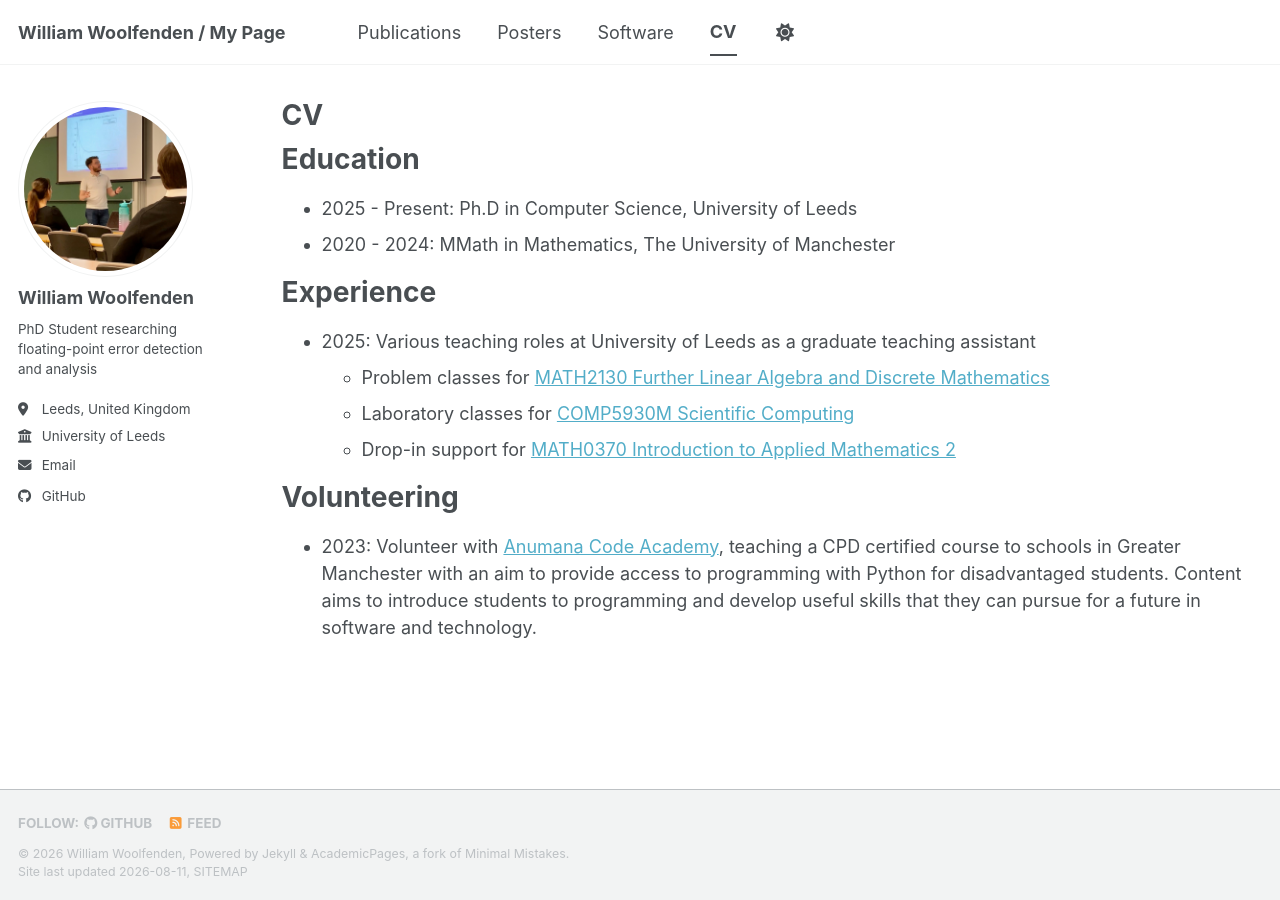
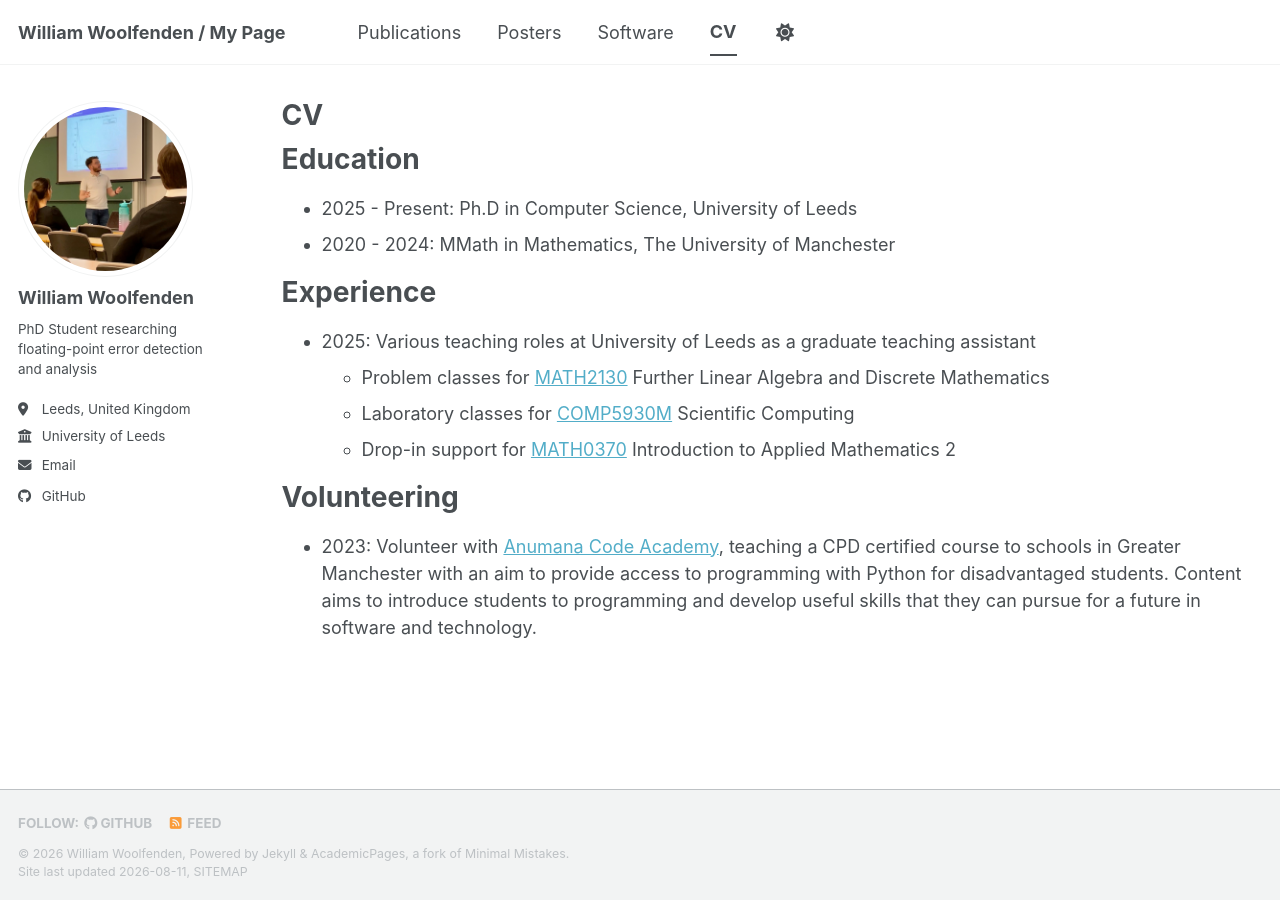
Before and after one commit to willwoolf/willwoolf.github.io, a Jekyll site: the page built from _pages/cv.md, in a window 1280 px wide. Built offline with Jekyll 4.4.1, drawn with Linux system fonts in a browser that asks for light colours; a style sheet for code colours, icons or effects is not loaded.

Commit message:
change cv links

```diff
--- a/_pages/cv.md
+++ b/_pages/cv.md
@@ -17,9 +17,9 @@ Education
 Experience
 ======
 * 2025: Various teaching roles at University of Leeds as a graduate teaching assistant
-  * Problem classes for [MATH2130 Further Linear Algebra and Discrete Mathematics](https://catalogue.leeds.ac.uk/Module/UG/MATH/2130/202526)
-  * Laboratory classes for [COMP5930M Scientific Computing](https://catalogue.leeds.ac.uk/Module/UG/COMP/5930M/202526)
-  * Drop-in support for [MATH0370 Introduction to Applied Mathematics 2](https://catalogue.leeds.ac.uk/Module/UG/MATH/0370/202526)
+  * Problem classes for [MATH2130](https://catalogue.leeds.ac.uk/Module/UG/MATH/2130/202526) Further Linear Algebra and Discrete Mathematics
+  * Laboratory classes for [COMP5930M](https://catalogue.leeds.ac.uk/Module/UG/COMP/5930M/202526) Scientific Computing
+  * Drop-in support for [MATH0370](https://catalogue.leeds.ac.uk/Module/UG/MATH/0370/202526) Introduction to Applied Mathematics 2
 
 Volunteering
 ======
```
